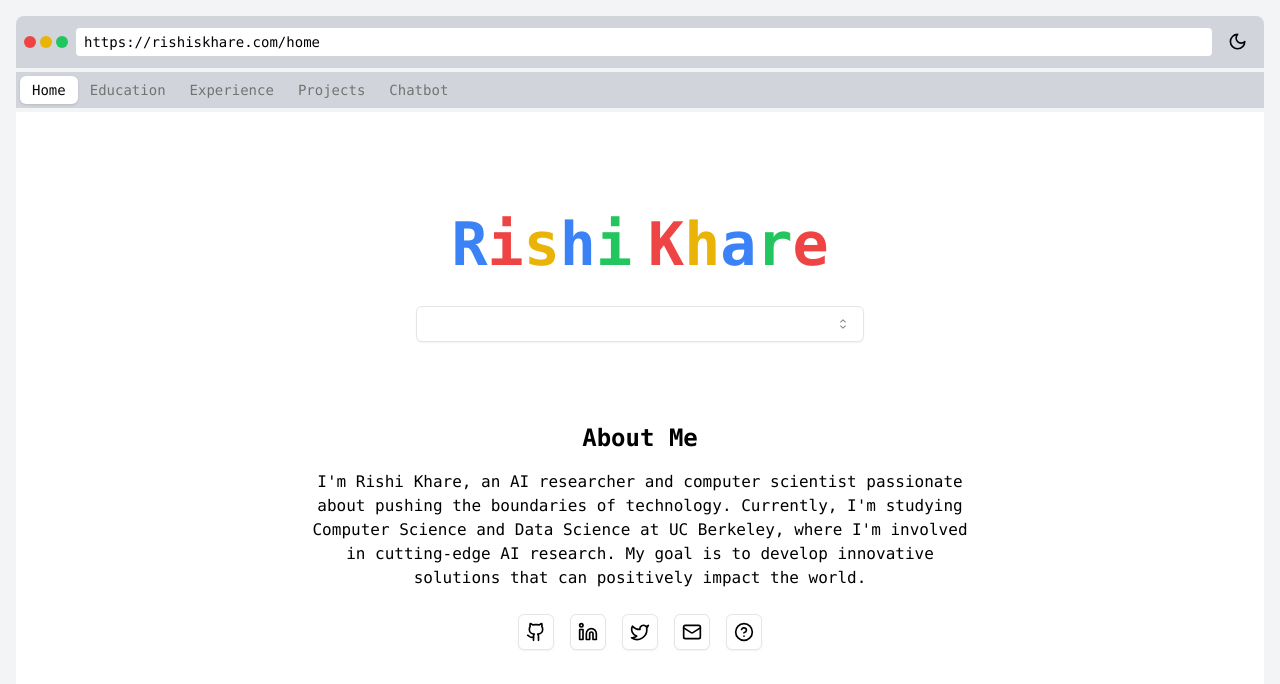
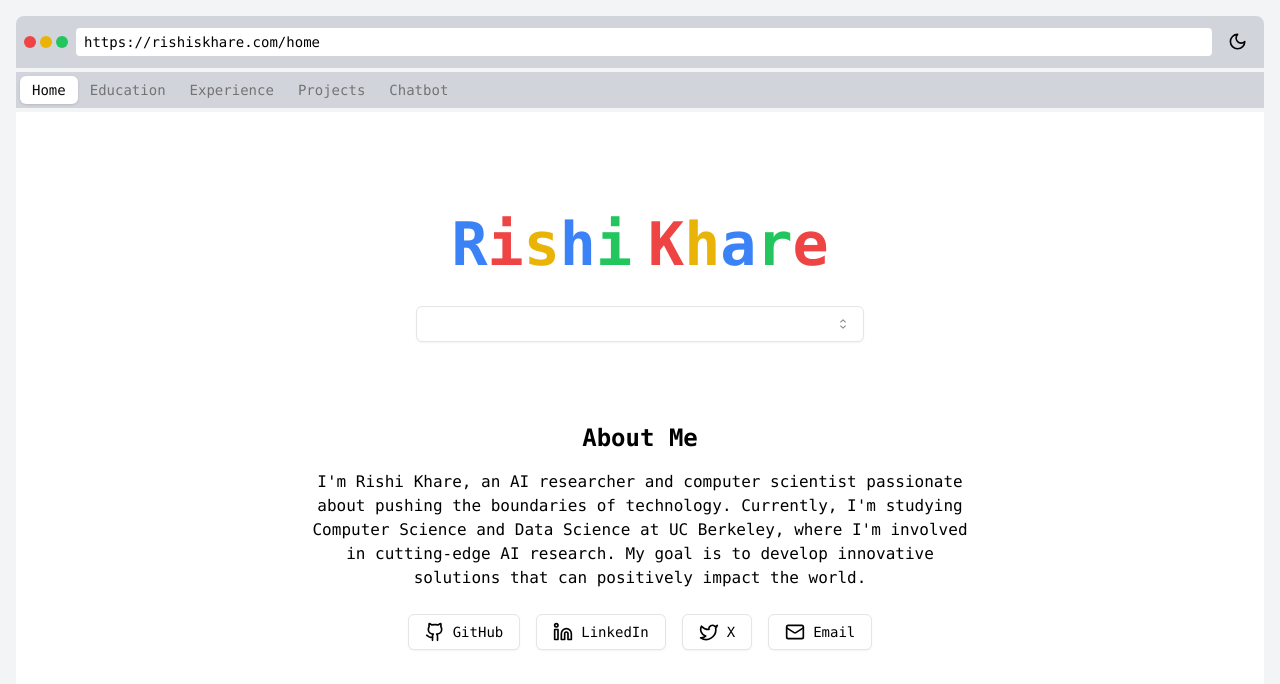
Before and after one commit to rishiskhare/personal-website, a Next.js app: page / in a window 1280 px wide. Shown: the top 684 px of the page. Built offline with nearby package versions, Linux system fonts and the light colour scheme.

Commit message:
Updated homepage with social link labels

```diff
--- a/app/components/DinoGame.tsx
+++ b/app/components/DinoGame.tsx
@@ -69,6 +69,7 @@ export default function DinoGame({ darkMode }: DinoGameProps) {
       ctx.fillStyle = darkMode ? '#1f2937' : '#f3f4f6'
       ctx.fillRect(0, 0, GAME_WIDTH, GAME_HEIGHT)
 
+      // Update dino position
       dino.y += jumpVelocity
       jumpVelocity += GRAVITY
       if (dino.y > GAME_HEIGHT - DINO_HEIGHT) {
@@ -76,6 +77,7 @@ export default function DinoGame({ darkMode }: DinoGameProps) {
         jumpVelocity = 0
       }
 
+      // Generate new cactus
       if (frameCount % 100 === 0) {
         cacti.push({
           x: GAME_WIDTH,
@@ -85,35 +87,35 @@ export default function DinoGame({ darkMode }: DinoGameProps) {
         })
       }
 
-      cacti = cacti.filter(cactusItem => {
-        const updatedCactus = { ...cactusItem, x: cactusItem.x - 5 }
-        return updatedCactus.x > -CACTUS_WIDTH
-      })
+      // Update and draw cacti
+      cacti = cacti.filter(cactus => {
+        cactus.x -= 5
 
-      for (const cactusItem of cacti) {
+        // Draw cactus
+        ctx.fillStyle = darkMode ? '#9ca3af' : '#4b5563'
+        ctx.fillRect(cactus.x, cactus.y, cactus.width, cactus.height)
+
+        // Check collision
         if (
-          dino.x < cactusItem.x + cactusItem.width &&
-          dino.x + dino.width > cactusItem.x &&
-          dino.y < cactusItem.y + cactusItem.height &&
-          dino.y + dino.height > cactusItem.y
+          dino.x < cactus.x + cactus.width &&
+          dino.x + dino.width > cactus.x &&
+          dino.y < cactus.y + cactus.height &&
+          dino.y + dino.height > cactus.y
         ) {
           setGameStarted(false)
           if (currentScore > highScore) {
             setHighScore(currentScore)
             localStorage.setItem('dinoHighScore', currentScore.toString())
           }
-          return
+          return false
         }
-      }
 
-      // Set dino and cactus color based on dark mode
+        return cactus.x > -CACTUS_WIDTH
+      })
+
+      // Draw dino
       ctx.fillStyle = darkMode ? '#34d399' : '#10b981'
       ctx.fillRect(dino.x, dino.y, dino.width, dino.height)
-
-      ctx.fillStyle = darkMode ? '#9ca3af' : '#4b5563'
-      for (const cactus of cacti) {
-        ctx.fillRect(cactus.x, cactus.y, cactus.width, cactus.height)
-      }
 
       // Draw ground
       ctx.strokeStyle = darkMode ? '#4b5563' : '#9ca3af'
--- a/app/components/TabContent/Education.tsx
+++ b/app/components/TabContent/Education.tsx
@@ -58,7 +58,7 @@ export default function Education({ darkMode }: EducationProps) {
           transition={{ duration: 0.5, delay: 0.6 }}
           className="text-sm sm:text-base"
         >
-          Efficient Algorithms & Intractable Problems, Data Structures, Machine Learning, Computer Security, Database Systems, Operating Systems, Computer Architecture, Discrete Math & Probability, Principles of Data Science, Computer Graphics
+          Efficient Algorithms & Intractable Problems, Data Structures, Machine Learning, Computer Security, Database Systems, Operating Systems, Computer Architecture, Discrete Math & Probability, Principles of Data Science, Computer Graphics, Deep Neural Networks
         </motion.p>
       </motion.div>
     </ScrollArea>
--- a/app/components/TabContent/Home.tsx
+++ b/app/components/TabContent/Home.tsx
@@ -1,7 +1,7 @@
 import React from 'react'
 import { motion } from "framer-motion"
 import { Button } from "@/components/ui/button"
-import { Github, Linkedin, Mail, Twitter, HelpCircle } from "lucide-react"
+import { Github, Linkedin, Mail, Twitter } from "lucide-react"
 import {
   Select,
   SelectContent,
@@ -57,7 +57,7 @@ export default function Home({ darkMode, animatedText, handleTabChange, setShowD
               <SelectItem value="experience">Experience</SelectItem>
               <SelectItem value="projects">Projects</SelectItem>
               <SelectItem value="chatbot">AI Chatbot</SelectItem>
-              <SelectItem value="game">Dino Game</SelectItem>
+              <SelectItem value="game">I'm feeling inventive</SelectItem>
             </SelectContent>
           </Select>
         </motion.div>
@@ -73,35 +73,31 @@ export default function Home({ darkMode, animatedText, handleTabChange, setShowD
             Currently, I&apos;m studying Computer Science and Data Science at UC Berkeley, where I&apos;m involved in cutting-edge AI research.
             My goal is to develop innovative solutions that can positively impact the world.
           </p>
-          <div className="flex flex-wrap justify-center space-x-2 sm:space-x-4">
+          <div className="flex flex-wrap justify-center gap-4">
             <a href="https://github.com/rishiskhare" target="_blank" rel="noopener noreferrer">
-              <Button variant="outline" size="icon">
+              <Button variant="outline" className="flex items-center gap-2">
                 <Github className="h-5 w-5" />
-                <span className="sr-only">GitHub</span>
+                <span>GitHub</span>
               </Button>
             </a>
             <a href="https://linkedin.com/in/rishi-khare" target="_blank" rel="noopener noreferrer">
-              <Button variant="outline" size="icon">
+              <Button variant="outline" className="flex items-center gap-2">
                 <Linkedin className="h-5 w-5" />
-                <span className="sr-only">LinkedIn</span>
+                <span>LinkedIn</span>
               </Button>
             </a>
-            <a href="https://twitter.com/rishiskhare" target="_blank" rel="noopener noreferrer">
-              <Button variant="outline" size="icon">
+            <a href="https://x.com/rishiskhare" target="_blank" rel="noopener noreferrer">
+              <Button variant="outline" className="flex items-center gap-2">
                 <Twitter className="h-5 w-5" />
-                <span className="sr-only">Twitter</span>
+                <span>X</span>
               </Button>
             </a>
             <a href="mailto:rishi.khare@berkeley.edu">
-              <Button variant="outline" size="icon">
+              <Button variant="outline" className="flex items-center gap-2">
                 <Mail className="h-5 w-5" />
-                <span className="sr-only">Email</span>
+                <span>Email</span>
               </Button>
             </a>
-            <Button variant="outline" size="icon" onClick={() => setShowDinoGame(true)}>
-              <HelpCircle className="h-5 w-5" />
-              <span className="sr-only">Dino Game</span>
-            </Button>
           </div>
         </motion.div>
       </div>
```
